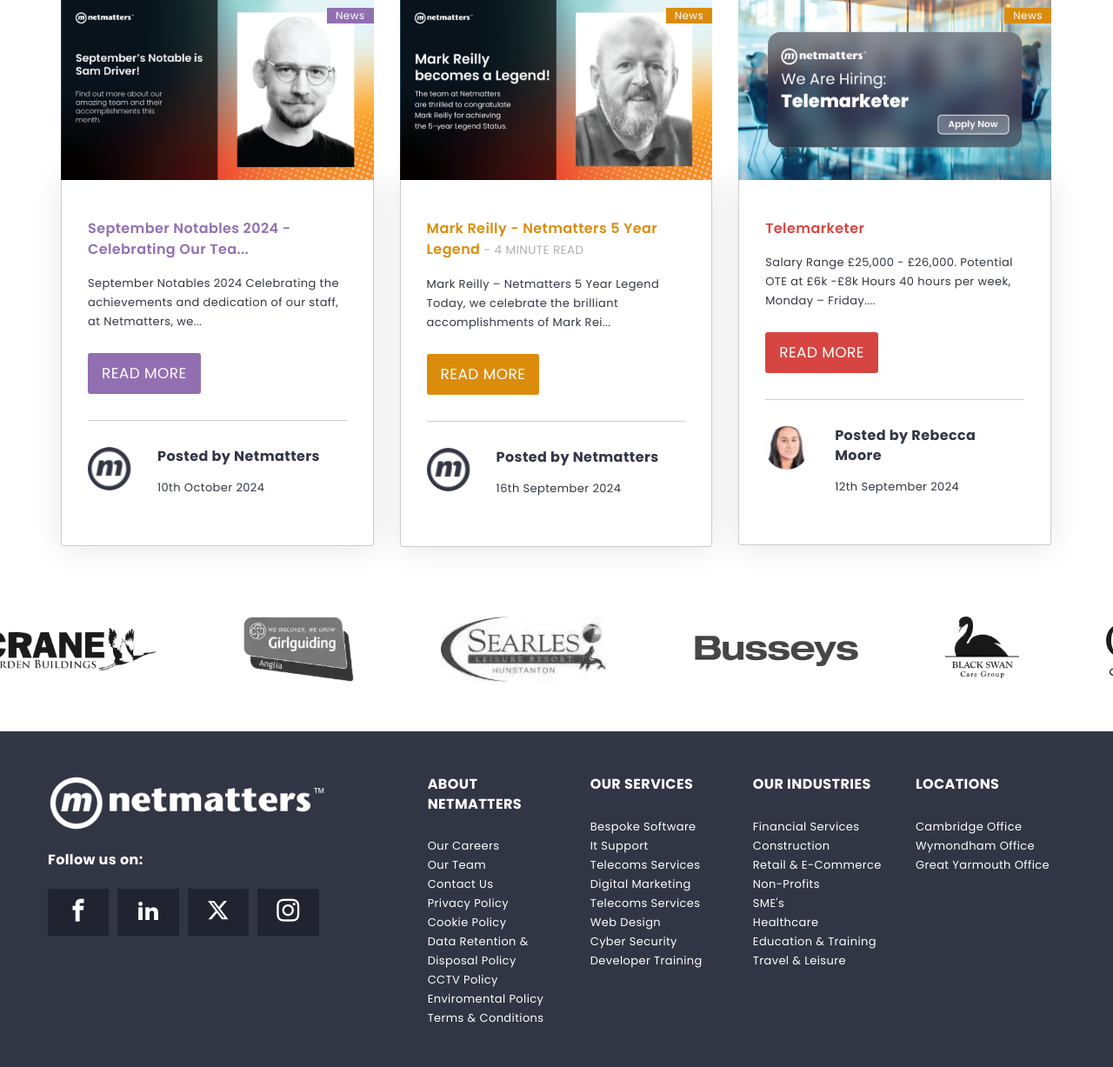
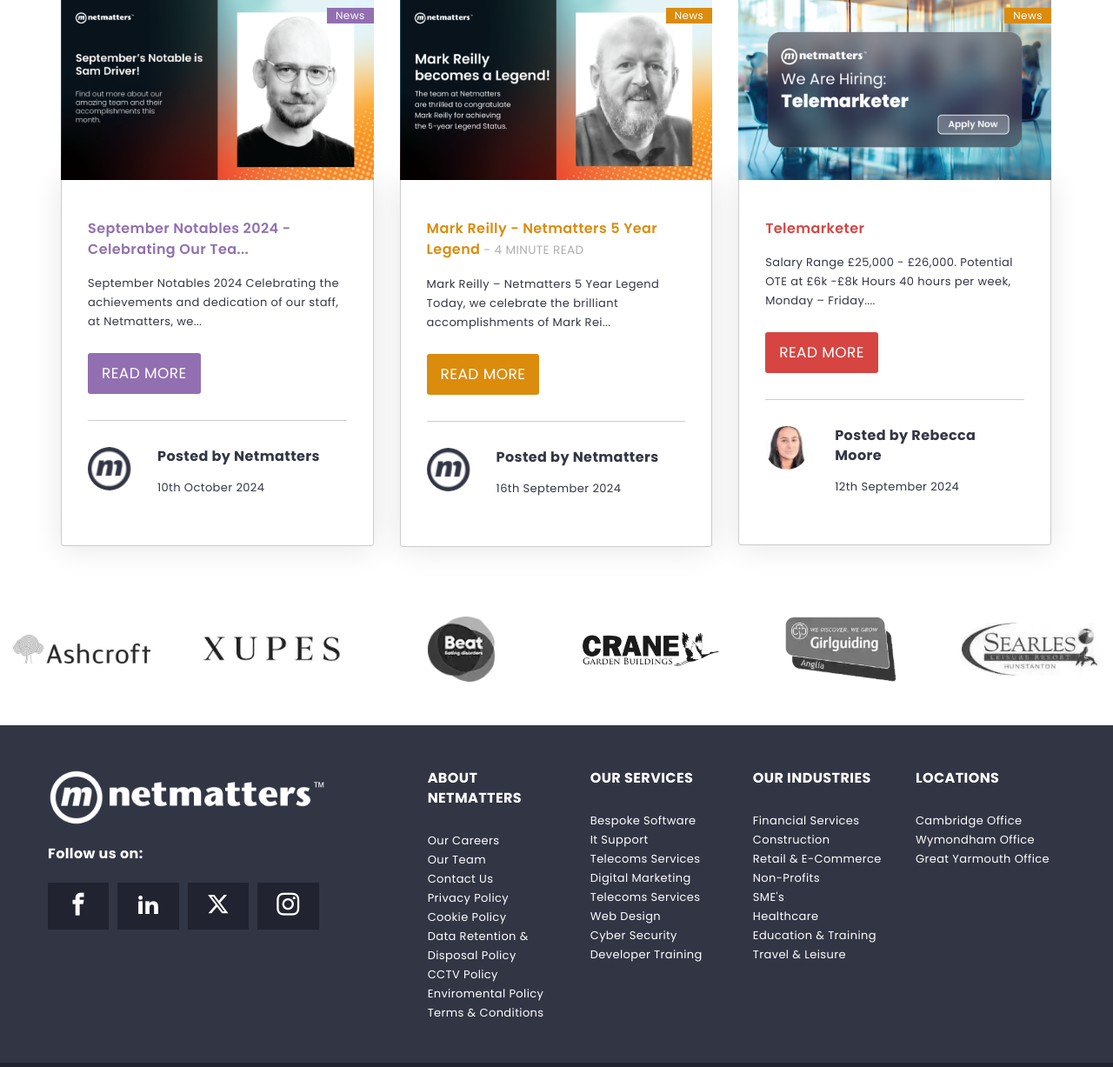
Before and after one commit to JoshR95/netmatters_website, a PHP site: page / in a window 1280 px wide. Shown: the part 2609-3836 px from the top of the page at 87% size. Run offline with PHP 8.4, Linux system fonts and the light colour scheme; some web fonts are replaced.

Commit message:
added a owl carousel to the bottom-clients-bar
the sizing still needs to be tweaked but it works

```diff
--- a/css/application.css
+++ b/css/application.css
@@ -710,47 +710,90 @@ p {
 /* line 336, ../../../../../Nettmaters_main/assessments/websiteNew/scss/layout/_about.scss */
 .view-all {
   margin-top: 50px;
+  margin-bottom: 30px;
   text-align: center;
 }
 
-/* line 339, ../../../../../Nettmaters_main/assessments/websiteNew/scss/layout/_about.scss */
+/* line 340, ../../../../../Nettmaters_main/assessments/websiteNew/scss/layout/_about.scss */
 .view-all a {
   font-size: 1.625rem;
   font-weight: 600;
   color: #333645;
 }
 
-/* line 344, ../../../../../Nettmaters_main/assessments/websiteNew/scss/layout/_about.scss */
+/* line 345, ../../../../../Nettmaters_main/assessments/websiteNew/scss/layout/_about.scss */
 .view-all span {
   padding-left: 5px;
 }
 
-/* line 361, ../../../../../Nettmaters_main/assessments/websiteNew/scss/layout/_about.scss */
+/* line 362, ../../../../../Nettmaters_main/assessments/websiteNew/scss/layout/_about.scss */
+.bottom-bar-images .item {
+  padding: 0 15px;
+  /* Add padding to ensure images don't touch the edges */
+}
+
+/* line 366, ../../../../../Nettmaters_main/assessments/websiteNew/scss/layout/_about.scss */
+.bottom-bar-images .item .picture {
+  width: 100%;
+  /* Make sure images fill their container */
+  height: auto;
+}
+
+/* line 371, ../../../../../Nettmaters_main/assessments/websiteNew/scss/layout/_about.scss */
+.bottom-bar-images .item .picture img {
+  width: 100%;
+  height: auto;
+  object-fit: contain;
+  /* Maintain aspect ratio */
+}
+
+/* line 379, ../../../../../Nettmaters_main/assessments/websiteNew/scss/layout/_about.scss */
 .bottom-clients-bar {
   padding-top: 50px;
   padding-bottom: 50px;
-  overflow-x: hidden;
-}
-
-/* line 367, ../../../../../Nettmaters_main/assessments/websiteNew/scss/layout/_about.scss */
-.bottom-clients-bar .bottom-bar-images {
+}
+
+/* line 384, ../../../../../Nettmaters_main/assessments/websiteNew/scss/layout/_about.scss */
+.bottom-bar-images {
+  display: flex;
+  align-items: center;
+  justify-content: center;
+  max-width: 100%;
   overflow: visible;
 }
 
-/* line 370, ../../../../../Nettmaters_main/assessments/websiteNew/scss/layout/_about.scss */
-.bottom-clients-bar .bottom-bar-images .picture-container {
+/* line 392, ../../../../../Nettmaters_main/assessments/websiteNew/scss/layout/_about.scss */
+.bottom-bar-images .owl-stage {
+  display: flex;
+  align-items: center;
+}
+
+/* line 397, ../../../../../Nettmaters_main/assessments/websiteNew/scss/layout/_about.scss */
+.bottom-bar-images .picture-container {
+  display: flex;
+  justify-content: center;
+  align-items: center;
+  height: 75px;
   position: relative;
-  display: inline-block;
-}
-
-/* line 374, ../../../../../Nettmaters_main/assessments/websiteNew/scss/layout/_about.scss */
-.bottom-clients-bar .bottom-bar-images .picture-container:hover .tooltip {
+}
+
+/* line 404, ../../../../../Nettmaters_main/assessments/websiteNew/scss/layout/_about.scss */
+.bottom-bar-images .picture-container:hover .tooltip {
   visibility: visible;
   opacity: 1;
 }
 
-/* line 380, ../../../../../Nettmaters_main/assessments/websiteNew/scss/layout/_about.scss */
-.bottom-clients-bar .bottom-bar-images .tooltip {
+/* line 410, ../../../../../Nettmaters_main/assessments/websiteNew/scss/layout/_about.scss */
+.bottom-bar-images .colored-picture {
+  max-width: 200px;
+  max-height: 75px;
+  width: auto;
+  height: auto;
+  object-fit: contain;
+}
+
+/* line 418, ../../../../../Nettmaters_main/assessments/websiteNew/scss/layout/_about.scss */
+.bottom-bar-images .tooltip {
   visibility: hidden;
   opacity: 0;
   position: absolute;
@@ -772,8 +815,8 @@ p {
   white-space: normal;
 }
 
-/* line 404, ../../../../../Nettmaters_main/assessments/websiteNew/scss/layout/_about.scss */
-.bottom-clients-bar .bottom-bar-images .tooltip::after {
+/* line 442, ../../../../../Nettmaters_main/assessments/websiteNew/scss/layout/_about.scss */
+.bottom-bar-images .tooltip::after {
   content: "";
   position: absolute;
   top: 100%;
@@ -784,26 +827,26 @@ p {
   border-color: #333 transparent transparent transparent;
 }
 
-/* line 415, ../../../../../Nettmaters_main/assessments/websiteNew/scss/layout/_about.scss */
-.bottom-clients-bar .bottom-bar-images .tooltip h3 {
+/* line 453, ../../../../../Nettmaters_main/assessments/websiteNew/scss/layout/_about.scss */
+.bottom-bar-images .tooltip h3 {
   margin-top: 0;
   font-size: 18px;
 }
 
-/* line 420, ../../../../../Nettmaters_main/assessments/websiteNew/scss/layout/_about.scss */
-.bottom-clients-bar .bottom-bar-images .tooltip p {
+/* line 458, ../../../../../Nettmaters_main/assessments/websiteNew/scss/layout/_about.scss */
+.bottom-bar-images .tooltip p {
   font-size: 13px;
   margin-bottom: 10px;
   line-height: 22px;
 }
 
-/* line 425, ../../../../../Nettmaters_main/assessments/websiteNew/scss/layout/_about.scss */
-.bottom-clients-bar .bottom-bar-images .tooltip a.tooltip-button {
+/* line 463, ../../../../../Nettmaters_main/assessments/websiteNew/scss/layout/_about.scss */
+.bottom-bar-images .tooltip a.tooltip-button {
   font-size: 16px;
 }
 
-/* line 429, ../../../../../Nettmaters_main/assessments/websiteNew/scss/layout/_about.scss */
-.bottom-clients-bar .bottom-bar-images .tooltip .tooltip-button {
+/* line 467, ../../../../../Nettmaters_main/assessments/websiteNew/scss/layout/_about.scss */
+.bottom-bar-images .tooltip .tooltip-button {
   display: inline-block;
   background-color: #926fb1;
   width: 90%;
@@ -815,12 +858,12 @@ p {
   transition: background-color 0.3s;
 }
 
-/* line 440, ../../../../../Nettmaters_main/assessments/websiteNew/scss/layout/_about.scss */
-.bottom-clients-bar .bottom-bar-images .tooltip .tooltip-button:hover {
+/* line 478, ../../../../../Nettmaters_main/assessments/websiteNew/scss/layout/_about.scss */
+.bottom-bar-images .tooltip .tooltip-button:hover {
   background-color: #79539a;
 }
 
-/* line 449, ../../../../../Nettmaters_main/assessments/websiteNew/scss/layout/_about.scss */
+/* line 487, ../../../../../Nettmaters_main/assessments/websiteNew/scss/layout/_about.scss */
 .bottom-bar-images {
   display: flex;
   align-items: center;
@@ -829,7 +872,7 @@ p {
   max-width: 100%;
 }
 
-/* line 455, ../../../../../Nettmaters_main/assessments/websiteNew/scss/layout/_about.scss */
+/* line 493, ../../../../../Nettmaters_main/assessments/websiteNew/scss/layout/_about.scss */
 .bottom-bar-images .colored-picture {
   max-width: 200px;
   /* Set maximum width */
@@ -838,14 +881,14 @@ p {
 }
 
 @media (max-width: 601px) {
-  /* line 467, ../../../../../Nettmaters_main/assessments/websiteNew/scss/layout/_about.scss */
+  /* line 505, ../../../../../Nettmaters_main/assessments/websiteNew/scss/layout/_about.scss */
   .about .btn {
     margin-bottom: 17px;
   }
 }
 
 @media (max-width: 767px) {
-  /* line 474, ../../../../../Nettmaters_main/assessments/websiteNew/scss/layout/_about.scss */
+  /* line 512, ../../../../../Nettmaters_main/assessments/websiteNew/scss/layout/_about.scss */
   .container {
     width: 100%;
     padding-left: 15px;
@@ -853,24 +896,24 @@ p {
     margin-left: auto;
     margin-right: auto;
   }
-  /* line 483, ../../../../../Nettmaters_main/assessments/websiteNew/scss/layout/_about.scss */
+  /* line 521, ../../../../../Nettmaters_main/assessments/websiteNew/scss/layout/_about.scss */
   .responsive-image {
     max-width: 100%;
   }
-  /* line 488, ../../../../../Nettmaters_main/assessments/websiteNew/scss/layout/_about.scss */
+  /* line 526, ../../../../../Nettmaters_main/assessments/websiteNew/scss/layout/_about.scss */
   .latest-news-block .latest-news-view-all {
     display: none;
   }
 }
 
 @media (min-width: 768px) and (max-width: 1259px) {
-  /* line 497, ../../../../../Nettmaters_main/assessments/websiteNew/scss/layout/_about.scss */
+  /* line 535, ../../../../../Nettmaters_main/assessments/websiteNew/scss/layout/_about.scss */
   .welcome-to-netmatters {
     display: flex;
     flex-direction: column;
     align-items: center;
   }
-  /* line 509, ../../../../../Nettmaters_main/assessments/websiteNew/scss/layout/_about.scss */
+  /* line 547, ../../../../../Nettmaters_main/assessments/websiteNew/scss/layout/_about.scss */
   .latest-news-block {
     display: flex;
     flex-direction: column;
@@ -878,108 +921,108 @@ p {
     padding-bottom: 50px;
     width: 100%;
   }
-  /* line 517, ../../../../../Nettmaters_main/assessments/websiteNew/scss/layout/_about.scss */
+  /* line 555, ../../../../../Nettmaters_main/assessments/websiteNew/scss/layout/_about.scss */
   .article-padding {
     padding-top: 0px;
   }
-  /* line 522, ../../../../../Nettmaters_main/assessments/websiteNew/scss/layout/_about.scss */
+  /* line 560, ../../../../../Nettmaters_main/assessments/websiteNew/scss/layout/_about.scss */
   .container .view-all {
     display: none;
   }
-  /* line 527, ../../../../../Nettmaters_main/assessments/websiteNew/scss/layout/_about.scss */
+  /* line 565, ../../../../../Nettmaters_main/assessments/websiteNew/scss/layout/_about.scss */
   .row {
     display: flex;
   }
-  /* line 531, ../../../../../Nettmaters_main/assessments/websiteNew/scss/layout/_about.scss */
+  /* line 569, ../../../../../Nettmaters_main/assessments/websiteNew/scss/layout/_about.scss */
   .row .article-1 {
     width: 50%;
     padding-left: 15px;
     order: 1;
   }
-  /* line 537, ../../../../../Nettmaters_main/assessments/websiteNew/scss/layout/_about.scss */
+  /* line 575, ../../../../../Nettmaters_main/assessments/websiteNew/scss/layout/_about.scss */
   .row .article-2 {
     width: 50%;
     padding-right: 15px;
   }
-  /* line 543, ../../../../../Nettmaters_main/assessments/websiteNew/scss/layout/_about.scss */
+  /* line 581, ../../../../../Nettmaters_main/assessments/websiteNew/scss/layout/_about.scss */
   .row .article-3 {
     display: none;
   }
 }
 
 @media (min-width: 992px) {
-  /* line 554, ../../../../../Nettmaters_main/assessments/websiteNew/scss/layout/_about.scss */
+  /* line 592, ../../../../../Nettmaters_main/assessments/websiteNew/scss/layout/_about.scss */
   .wtn-rows {
     display: flex;
     justify-content: space-between;
   }
-  /* line 559, ../../../../../Nettmaters_main/assessments/websiteNew/scss/layout/_about.scss */
+  /* line 597, ../../../../../Nettmaters_main/assessments/websiteNew/scss/layout/_about.scss */
   .row-1,
   .row-2 {
     width: 50%;
     /* Adjust this value as needed */
     padding: 0 15px;
   }
-  /* line 563, ../../../../../Nettmaters_main/assessments/websiteNew/scss/layout/_about.scss */
+  /* line 601, ../../../../../Nettmaters_main/assessments/websiteNew/scss/layout/_about.scss */
   .row-1 a,
   .row-2 a {
     margin-bottom: 20px;
   }
-  /* line 566, ../../../../../Nettmaters_main/assessments/websiteNew/scss/layout/_about.scss */
+  /* line 604, ../../../../../Nettmaters_main/assessments/websiteNew/scss/layout/_about.scss */
   .row-1 .about-title,
   .row-2 .about-title {
     margin: 0 0 30px 0;
   }
-  /* line 572, ../../../../../Nettmaters_main/assessments/websiteNew/scss/layout/_about.scss */
+  /* line 610, ../../../../../Nettmaters_main/assessments/websiteNew/scss/layout/_about.scss */
   .about .container {
     padding: 0;
   }
 }
 
 @media (min-width: 992px) and (max-width: 1259px) {
-  /* line 580, ../../../../../Nettmaters_main/assessments/websiteNew/scss/layout/_about.scss */
+  /* line 618, ../../../../../Nettmaters_main/assessments/websiteNew/scss/layout/_about.scss */
   .btn-google {
     margin-top: 25px;
   }
 }
 
 @media (min-width: 1260px) {
-  /* line 588, ../../../../../Nettmaters_main/assessments/websiteNew/scss/layout/_about.scss */
+  /* line 626, ../../../../../Nettmaters_main/assessments/websiteNew/scss/layout/_about.scss */
   .row {
     display: flex;
   }
-  /* line 591, ../../../../../Nettmaters_main/assessments/websiteNew/scss/layout/_about.scss */
+  /* line 629, ../../../../../Nettmaters_main/assessments/websiteNew/scss/layout/_about.scss */
   .row .article-1 {
     width: 33.3%;
     padding: 0 15px;
   }
-  /* line 596, ../../../../../Nettmaters_main/assessments/websiteNew/scss/layout/_about.scss */
+  /* line 634, ../../../../../Nettmaters_main/assessments/websiteNew/scss/layout/_about.scss */
   .row .article-2 {
     width: 33.3%;
     padding: 0 15px;
     padding-top: 0px;
   }
-  /* line 602, ../../../../../Nettmaters_main/assessments/websiteNew/scss/layout/_about.scss */
+  /* line 640, ../../../../../Nettmaters_main/assessments/websiteNew/scss/layout/_about.scss */
   .row .article-3 {
     width: 33.3%;
     padding: 0 15px;
     padding-top: 0px;
   }
-  /* line 611, ../../../../../Nettmaters_main/assessments/websiteNew/scss/layout/_about.scss */
+  /* line 649, ../../../../../Nettmaters_main/assessments/websiteNew/scss/layout/_about.scss */
   .button-container {
     display: flex;
     gap: 10px;
   }
-  /* line 614, ../../../../../Nettmaters_main/assessments/websiteNew/scss/layout/_about.scss */
+  /* line 652, ../../../../../Nettmaters_main/assessments/websiteNew/scss/layout/_about.scss */
   .button-container .btn {
     font-size: 18px;
   }
-  /* line 619, ../../../../../Nettmaters_main/assessments/websiteNew/scss/layout/_about.scss */
+  /* line 657, ../../../../../Nettmaters_main/assessments/websiteNew/scss/layout/_about.scss */
   .btn-google,
   .btn-trustpilot {
     margin-top: 30px;
   }
-  /* line 625, ../../../../../Nettmaters_main/assessments/websiteNew/scss/layout/_about.scss */
+  /* line 663, ../../../../../Nettmaters_main/assessments/websiteNew/scss/layout/_about.scss */
   .heading-container {
     padding-left: 15px;
     padding-right: 15px;
--- a/index.html
+++ b/index.html
@@ -7,6 +7,9 @@
 
         <link rel="stylesheet" type="text/css" href="./js/slick/slick.css"/>
         <link rel="stylesheet" type="text/css" href="./js/slick/slick-theme.css"/>
+
+        <link rel="stylesheet" href="https://cdnjs.cloudflare.com/ajax/libs/OwlCarousel2/2.3.4/assets/owl.carousel.min.css" integrity="sha512-tS3S5qG0BlhnQROyJXvNjeEM4UpMXHrQfTGmbQ1gKmelCxlSEBUaxhRBj/EFTzpbP4RVSrpEikbmdJobCvhE3g==" crossorigin="anonymous" referrerpolicy="no-referrer" />
+        <link rel="stylesheet" href="https://cdnjs.cloudflare.com/ajax/libs/OwlCarousel2/2.3.4/assets/owl.theme.default.min.css" integrity="sha512-sMXtMNL1zRzolHYKEujM2AqCLUR9F2C4/05cdbxjjLSRvMQIciEPCQZo++nk7go3BtSuK9kfa/s+a4f4i5pLkw==" crossorigin="anonymous" referrerpolicy="no-referrer" />
 
 	    <link rel="stylesheet" href="css/application.css">
         <link rel="stylesheet" href="./img/icomoon-main/style.css">
@@ -826,8 +829,8 @@
                 </div>
                 </div>
                 <div class ="bottom-clients-bar">
-                    <div class ="bottom-bar-images">
-                        <div class="picture-container">
+                    <div class ="bottom-bar-images owl-carousel owl-theme">
+                        <div class="picture-container item">
                             <div class="tooltip">
                                 <h3>Ashcroft Partnership LLP</h3>
                                 <p>Originally founded in 2006 as Ashcroft Anthony, they became Ashcroft Partnership LLP in 2020 and are one of the top chartered accountancy firms in Cambridge, advising entrepreneurs and families.</p>
@@ -837,7 +840,7 @@
                                 <img class="colored-picture" src="./img/ashcroftlogo_landscape_goldblack_DP60P-small.png" srcset="./img/ashcroftlogo_landscape_goldblack_DP60P-small.webp">
                             </div>
                         </div>
-                        <div class="picture-container">
+                        <div class="picture-container item">
                             <div class="tooltip">
                                 <h3>Ashcroft Partnership LLP</h3>
                                 <p>Originally founded in 2006 as Ashcroft Anthony, they became Ashcroft Partnership LLP in 2020 and are one of the top chartered accountancy firms in Cambridge, advising entrepreneurs and families.</p>
@@ -847,7 +850,7 @@
                                 <img class="colored-picture" src="./img/xupes_logo.png" srcset="./img/xupes_logo.webp">
                             </div>
                         </div>
-                        <div class="picture-container">
+                        <div class="picture-container item">
                             <div class="tooltip">
                                 <h3>Ashcroft Partnership LLP</h3>
                                 <p>Originally founded in 2006 as Ashcroft Anthony, they became Ashcroft Partnership LLP in 2020 and are one of the top chartered accountancy firms in Cambridge, advising entrepreneurs and families.</p>
@@ -857,7 +860,7 @@
                                 <img class="colored-picture" src="./img/beat_logo.png" srcset="./img/beat_logo.webp">
                             </div>
                         </div>
-                        <div class="picture-container">
+                        <div class="picture-container item">
                             <div class="tooltip">
                                 <h3>Ashcroft Partnership LLP</h3>
                                 <p>Originally founded in 2006 as Ashcroft Anthony, they became Ashcroft Partnership LLP in 2020 and are one of the top chartered accountancy firms in Cambridge, advising entrepreneurs and families.</p>
@@ -867,7 +870,7 @@
                                 <img class="colored-picture" src="./img/crane_logo.png" srcset="./img/crane_logo.webp">
                             </div>
                         </div>
-                        <div class="picture-container">
+                        <div class="picture-container item">
                             <div class="tooltip">
                                 <h3>Ashcroft Partnership LLP</h3>
                                 <p>Originally founded in 2006 as Ashcroft Anthony, they became Ashcroft Partnership LLP in 2020 and are one of the top chartered accountancy firms in Cambridge, advising entrepreneurs and families.</p>
@@ -877,7 +880,7 @@
                                 <img class="colored-picture" src="./img/girl_guides_anglia_logo.png" srcset="./img/girl_guides_anglia_logo.webp">
                             </div>
                         </div>
-                        <div class="picture-container">
+                        <div class="picture-container item">
                             <div class="tooltip">
                                 <h3>Ashcroft Partnership LLP</h3>
                                 <p>Originally founded in 2006 as Ashcroft Anthony, they became Ashcroft Partnership LLP in 2020 and are one of the top chartered accountancy firms in Cambridge, advising entrepreneurs and families.</p>
@@ -887,7 +890,7 @@
                                 <img class="colored-picture" src="./img/searles_logo.jpg" srcset="./img/searles_logo.webp">
                             </div>
                         </div>
-                        <div class="picture-container">
+                        <div class="picture-container item">
                             <div class="tooltip">
                                 <h3>Ashcroft Partnership LLP</h3>
                                 <p>Originally founded in 2006 as Ashcroft Anthony, they became Ashcroft Partnership LLP in 2020 and are one of the top chartered accountancy firms in Cambridge, advising entrepreneurs and families.</p>
@@ -897,7 +900,7 @@
                                 <img class="colored-picture" src="./img/busseys_logo.png" srcset="./img/busseys_logo.webp">
                             </div>
                         </div>
-                        <div class="picture-container">
+                        <div class="picture-container item">
                             <div class="tooltip">
                                 <h3>Ashcroft Partnership LLP</h3>
                                 <p>Originally founded in 2006 as Ashcroft Anthony, they became Ashcroft Partnership LLP in 2020 and are one of the top chartered accountancy firms in Cambridge, advising entrepreneurs and families.</p>
@@ -907,7 +910,7 @@
                                 <img class="colored-picture" src="./img/black_swan_logo.png" srcset="./img/black_swan_logo.webp">
                             </div>
                         </div>
-                        <div class="picture-container">
+                        <div class="picture-container item">
                             <div class="tooltip">
                                 <h3>Ashcroft Partnership LLP</h3>
                                 <p>Originally founded in 2006 as Ashcroft Anthony, they became Ashcroft Partnership LLP in 2020 and are one of the top chartered accountancy firms in Cambridge, advising entrepreneurs and families.</p>
@@ -917,7 +920,7 @@
                                 <img class="colored-picture" src="./img/girls_day_school_trust_logob.png" srcset="./img/girls_day_school_trust_logob.webp">
                             </div>
                         </div>
-                        <div class="picture-container">
+                        <div class="picture-container item">
                             <div class="tooltip">
                                 <h3>Ashcroft Partnership LLP</h3>
                                 <p>Originally founded in 2006 as Ashcroft Anthony, they became Ashcroft Partnership LLP in 2020 and are one of the top chartered accountancy firms in Cambridge, advising entrepreneurs and families.</p>
@@ -927,7 +930,7 @@
                                 <img class="colored-picture" src="./img/howespercivallogo.png" srcset="./img/howespercivallogo.webp">
                             </div>
                         </div>
-                        <div class="picture-container">
+                        <div class="picture-container item">
                             <div class="tooltip">
                                 <h3>Ashcroft Partnership LLP</h3>
                                 <p>Originally founded in 2006 as Ashcroft Anthony, they became Ashcroft Partnership LLP in 2020 and are one of the top chartered accountancy firms in Cambridge, advising entrepreneurs and families.</p>
@@ -1688,6 +1691,7 @@
         </div>
         <script src="./js/jquery-3.7.1.min.js""></script>
         <script src="./js/slick/slick.min.js"></script>
+        <script src="https://cdnjs.cloudflare.com/ajax/libs/OwlCarousel2/2.3.4/owl.carousel.min.js" integrity="sha512-bPs7Ae6pVvhOSiIcyUClR7/q2OAsRiovw4vAkX+zJbw3ShAeeqezq50RIIcIURq7Oa20rW2n2q+fyXBNcU9lrw==" crossorigin="anonymous" referrerpolicy="no-referrer"></script>
         <script src="./js/main.js"></script>
     </body>
 </html>
--- a/js/main.js
+++ b/js/main.js
@@ -145,3 +145,31 @@ $(function() {
         e.stopPropagation();
     });
 });
+
+//////////////////////////////////////////////////////////////////////////////////////
+
+$('.bottom-bar-images').owlCarousel({
+    loop: true,
+    margin: 30, // Set fixed margin between items
+    nav: false,
+    dots: false,
+    autoplay: true,
+    autoplayTimeout: 2000,
+    responsive: {
+        0: {
+            items: 1
+        },
+        576: {
+            items: 3
+        },
+        768: {
+            items: 4
+        },
+        992: {
+            items: 5
+        },
+        1200: {
+            items: 6
+        }
+    }
+});
--- a/scss/layout/_about.scss
+++ b/scss/layout/_about.scss
@@ -335,6 +335,7 @@
 // setting the font size and pushing the content down 20px's and to the center
 .view-all{
     margin-top: 50px;
+    margin-bottom: 30px;
     text-align: center;
     a{
         font-size: 1.625rem;
@@ -358,23 +359,60 @@
 // TOOL TIP CODE
 /////////////////////////////////////////////////////////////
 
+.bottom-bar-images .item {
+    padding: 0 15px; /* Add padding to ensure images don't touch the edges */
+}
+
+.bottom-bar-images .item .picture {
+    width: 100%; /* Make sure images fill their container */
+    height: auto;
+}
+
+.bottom-bar-images .item .picture img {
+    width: 100%;
+    height: auto;
+    object-fit: contain; /* Maintain aspect ratio */
+}
+
+
+
 .bottom-clients-bar{
     padding-top: 50px;
     padding-bottom: 50px;
-    // IMPORTANT - if this is set to visible it will show tool tips but it makes the sceen way to wide as the items dont clip
-    overflow-x: hidden;
+}
 
-        .bottom-bar-images {
+.bottom-bar-images{
+    display: flex;
+    align-items: center;
+    justify-content: center;
+    max-width: 100%;
     overflow: visible;
 
+    // New carousel-specific styling
+    .owl-stage {
+        display: flex;
+        align-items: center;
+    }
+
     .picture-container {
-            position: relative;
-            display: inline-block;
+        display: flex;
+        justify-content: center;
+        align-items: center;
+        height: 75px;
+        position: relative;  // Keep this for tooltips
 
         &:hover .tooltip {
             visibility: visible;
             opacity: 1;
         }
+    }
+
+    .colored-picture {
+        max-width: 200px;
+        max-height: 75px;
+        width: auto;
+        height: auto;
+        object-fit: contain;
     }
 
         .tooltip {
@@ -442,7 +480,7 @@
                 }
             }
         }
-    }
+
 }
 ///////////////////////////////////////////////////////////////////////////////////////
 
```
Also changed, not shown: 1 other file. Lines whose indentation alone changed are shown as unchanged.
